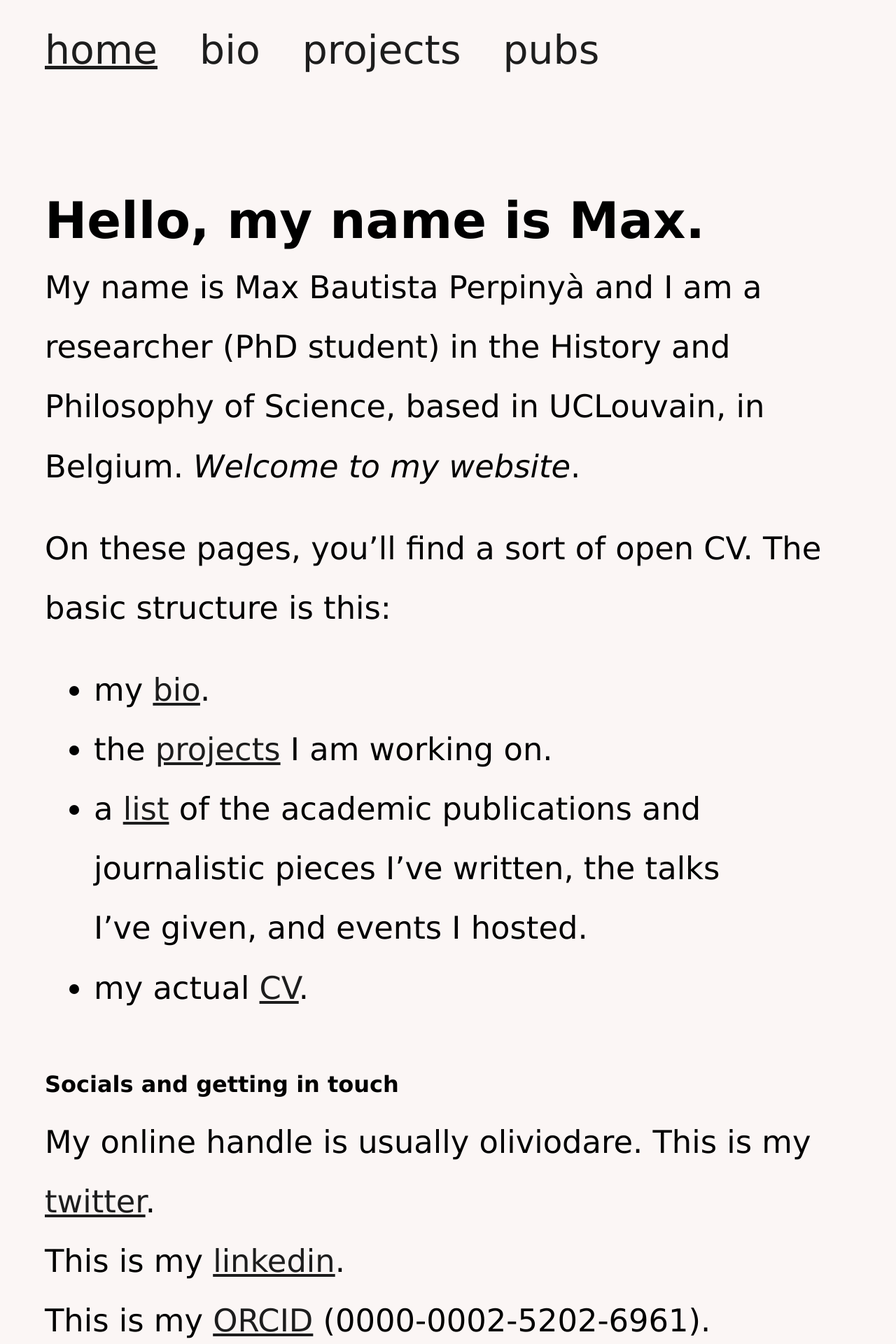
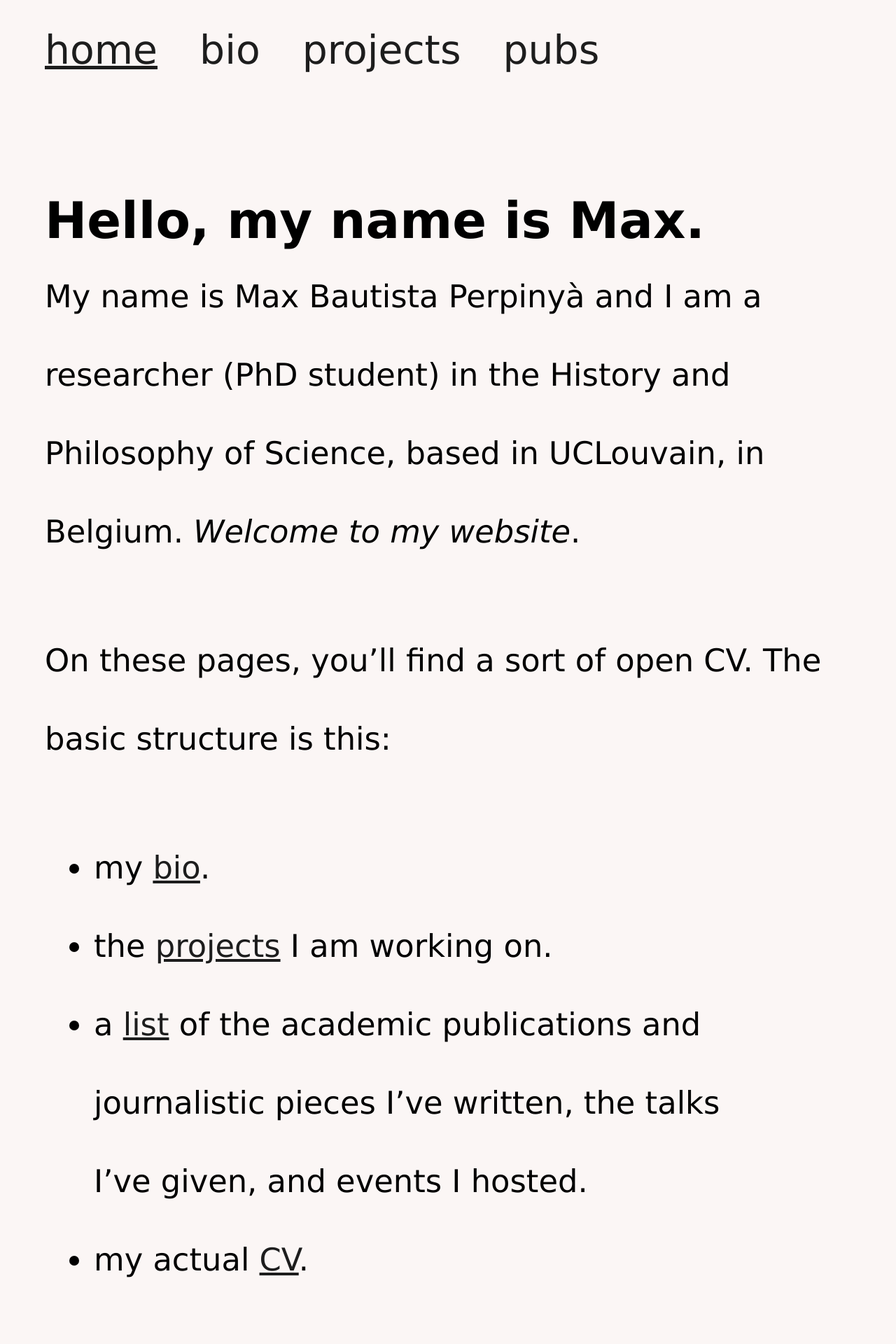
Before and after one commit to oliviodare/oliviodare.com, a Jekyll site: the page built from index.md, in a window 1280 px wide. Shown: the top 1920 px of the page at 70% size. Built offline with Jekyll 4.4.1, drawn with Linux system fonts in a browser that asks for light colours.

Commit message:
even better mobile

```diff
--- a/_sass/main.scss
+++ b/_sass/main.scss
@@ -171,9 +171,9 @@ img[src="/room.png"] {
 	}
 
 	p {
-		margin-bottom: 32px;
+		margin-bottom: 72px;
 		font-size: 2.8em;
-		line-height: 1.9em;
+		line-height: 2.5em;
 	}
 
 	ul {
@@ -181,7 +181,7 @@ img[src="/room.png"] {
 		margin-left:70px;
 		margin-top: 4px;
 		max-width: 80%;
-		line-height: 1.9em;
+		line-height: 2.5em;
 
 	}
 
```
